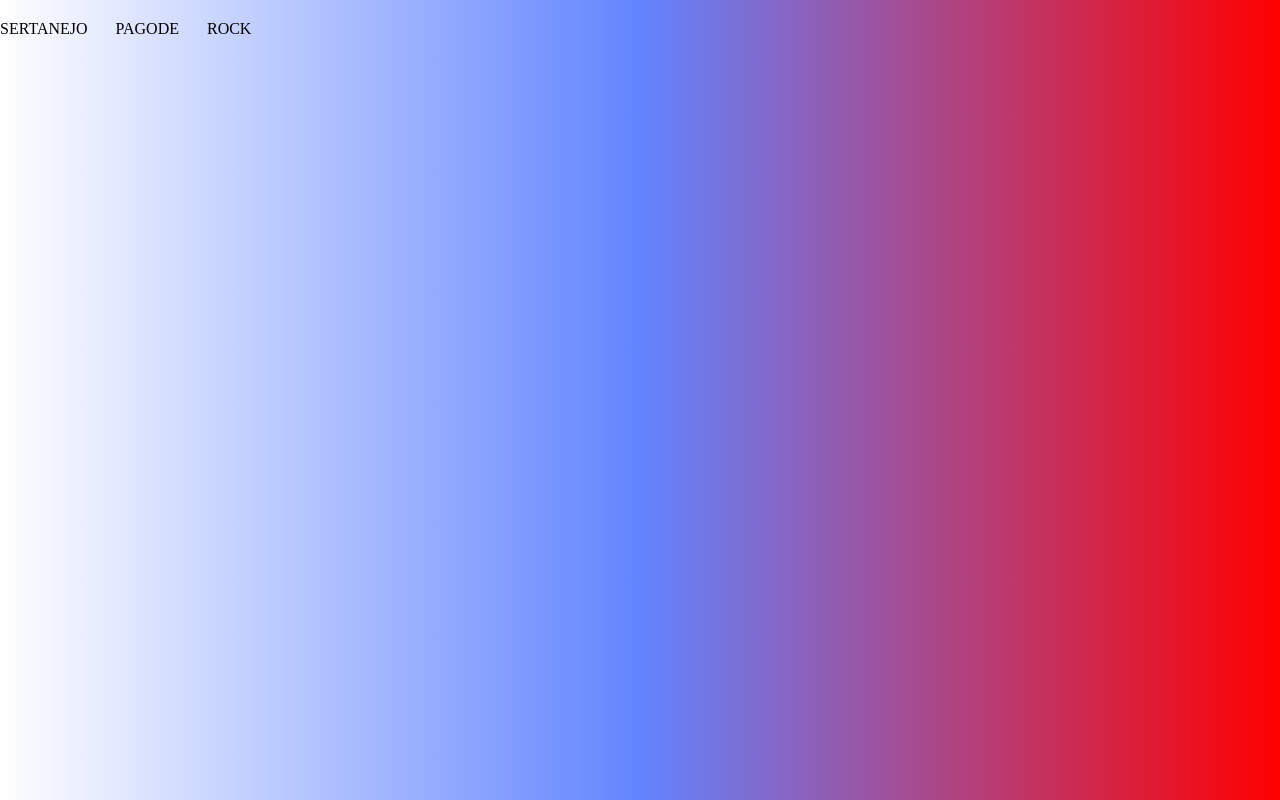
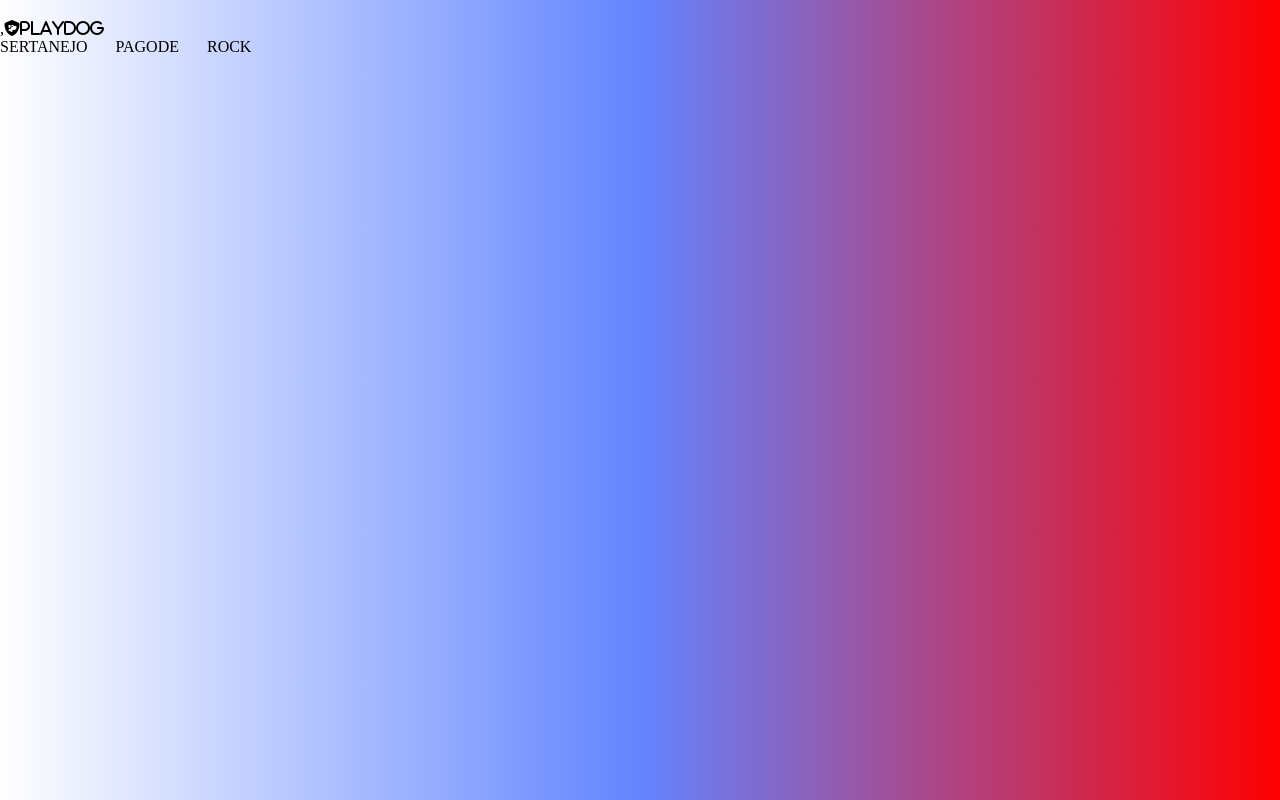
Before and after one commit to dianasantos23/site_diana, a plain HTML site: page index.html in a window 1280 px wide. Drawn offline with Linux system fonts and the light colour scheme.

Commit message:
unkuhygiuy

```diff
--- a/index.html
+++ b/index.html
@@ -2,17 +2,21 @@
 <html lang="en">
 <head>
     <meta charset="UTF-8">
+    <link rel="stylesheet" href="https://cdnjs.cloudflare.com/ajax/libs/font-awesome/6.7.1/css/all.min.css" integrity="sha512-5Hs3dF2AEPkpNAR7UiOHba+lRSJNeM2ECkwxUIxC1Q/FLycGTbNapWXB4tP889k5T5Ju8fs4b1P5z/iB4nMfSQ==" crossorigin="anonymous" referrerpolicy="no-referrer" />
     <meta name="viewport" content="width=device-width, initial-scale=1.0">
     <link rel="stylesheet" href="style.css">
     <title>Site da Diana</title>
 </head>
 <body>
     <header class="cabecalho">
-        <ul class="nav_lista">
-            <li class="nav_item">Sertanejo</li>
-            <li class="nav_item">Pagode</li>
-            <li class="nav_item">Rock</li>
-        </ul>
+        <nav class="navbar">
+            ,<i class="fa-solid fa-shield-dog">playdog</i>
+            <ul class="nav_lista">
+                <li class="nav_item">Sertanejo</li>
+                <li class="nav_item">Pagode</li>
+                <li class="nav_item">Rock</li>
+            </ul>
+        </nav>
     </header>
 </body>
 </html>
```
